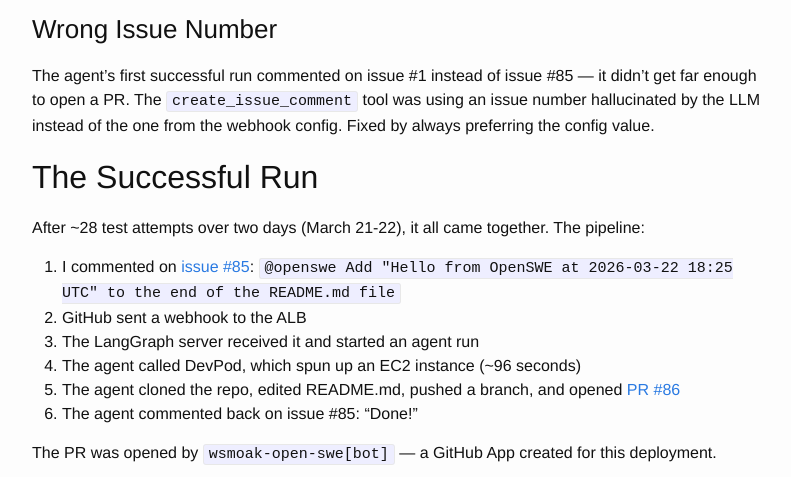
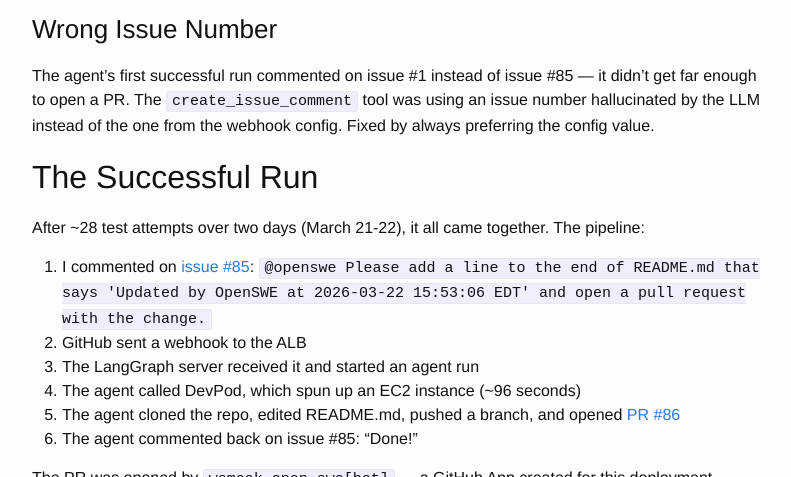
Before and after one commit to wsmoak/wsmoak.github.io, a Jekyll site: the page built from _posts/2026-03-22-openswe-aws-devpod.md, in a window 1280 px wide and 900 px high, scrolled down 4470 px, cut to the strip 0-477 px from the top of the window. Shown: the whole strip, without its empty margins (238-1029 px from the left). Built offline with Jekyll 4.4.1, drawn with Linux system fonts in a browser that asks for light colours; a script that is not in the unit is left out; comment, search, counter and statistics services are not loaded.

Commit message:
Align text with screenshot

```diff
--- a/_posts/2026-03-22-openswe-aws-devpod.md
+++ b/_posts/2026-03-22-openswe-aws-devpod.md
@@ -157,7 +157,7 @@
 
 After ~28 test attempts over two days (March 21-22), it all came together. The pipeline:
 
-1. I commented on [issue #85](https://github.com/wsmoak/rails-otel-demo/issues/85): `@openswe Add "Hello from OpenSWE at 2026-03-22 18:25 UTC" to the end of the README.md file`
+1. I commented on [issue #85](https://github.com/wsmoak/rails-otel-demo/issues/85): `@openswe Please add a line to the end of README.md that says 'Updated by OpenSWE at 2026-03-22 15:53:06 EDT' and open a pull request with the change.`
 2. GitHub sent a webhook to the ALB
 3. The LangGraph server received it and started an agent run
 4. The agent called DevPod, which spun up an EC2 instance (~96 seconds)
```
